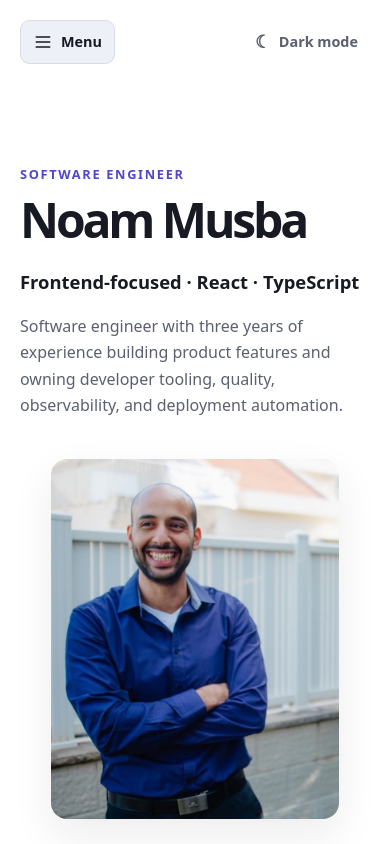
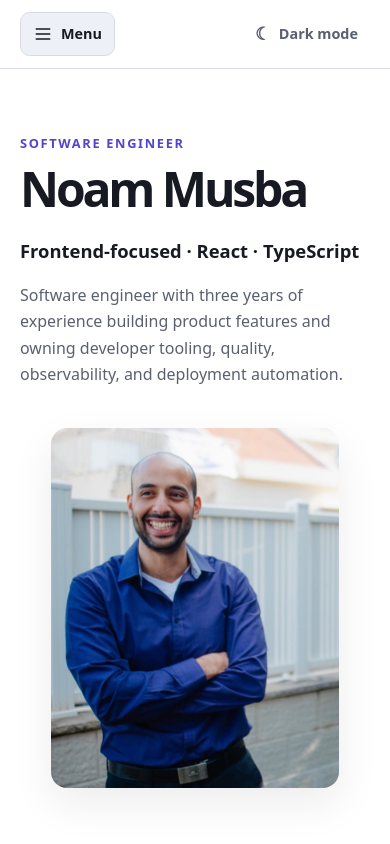
Before and after one commit to Noam-Musba/Noams-Page, a React (Vite) app: page / in a window 390 px wide. Shown: the top 844 px of the page. Built offline with nearby package versions, Linux system fonts and the light colour scheme.

Commit message:
feat: add a responsive sticky header (#19)

```diff
--- a/src/App.module.css
+++ /dev/null
@@ -1,15 +0,0 @@
-.skipLink {
-  position: absolute;
-  top: 0.5rem;
-  left: 0.5rem;
-  padding: 0.55rem 0.8rem;
-  color: var(--color-text);
-  background-color: var(--color-surface);
-  border: 1px solid var(--color-border);
-  border-radius: var(--radius-small);
-  transform: translateY(-200%);
-}
-
-.skipLink:focus {
-  transform: translateY(0);
-}
--- a/src/App.tsx
+++ b/src/App.tsx
@@ -1,4 +1,3 @@
-import styles from "./App.module.css";
 import Header from "./components/Header";
 import Main from "./components/Main";
 import Contact from "./components/Contact";
@@ -9,9 +8,6 @@ function App() {
 
   return (
     <>
-      <a className={styles.skipLink} href="#main-content">
-        Skip to main content
-      </a>
       <Header theme={theme} onThemeChange={setTheme} />
       <Main />
       <Contact />
--- a/src/components/Header.module.css
+++ b/src/components/Header.module.css
@@ -1,76 +1,44 @@
 .header {
+  position: sticky;
+  top: 0;
+  min-height: var(--sticky-header-height);
   background-color: var(--color-surface);
+  border-bottom: 1px solid var(--color-border);
+}
+
+.skipLink {
+  position: absolute;
+  top: 0.5rem;
+  left: 0.5rem;
+  padding: 0.55rem 0.8rem;
+  color: var(--color-text);
+  background-color: var(--color-surface);
+  border: 1px solid var(--color-border);
+  border-radius: var(--radius-small);
+  transform: translateY(-200%);
+}
+
+.skipLink:focus {
+  position: static;
+  display: inline-block;
+  margin: 0.5rem var(--page-gutter) 0;
+  transform: translateY(0);
 }
 
 .topBar {
+  position: relative;
   display: grid;
   grid-template-columns: minmax(0, 1fr) auto;
   grid-template-areas:
     "menu theme"
     "navigation navigation";
   align-items: center;
-  gap: 1rem;
-  padding-block: 1.25rem;
-}
-
-.hero {
-  display: grid;
-  align-items: center;
-  gap: clamp(2.5rem, 6vw, 5rem);
-  padding-block: clamp(4rem, 11vw, 8rem);
-}
-
-.profileImage {
-  display: block;
-  width: min(100%, 18rem);
-  height: auto;
-  justify-self: center;
-  border-radius: var(--radius-medium);
-  box-shadow: var(--shadow-card);
-}
-
-.eyebrow {
-  margin: 0 0 0.75rem;
-  color: var(--color-accent);
-  font-size: 0.8rem;
-  font-weight: 700;
-  letter-spacing: 0.13em;
-  text-transform: uppercase;
-}
-
-.name {
-  margin: 0;
-  font-size: clamp(3rem, 10vw, 6.5rem);
-  font-weight: 800;
-  line-height: 0.95;
-  letter-spacing: -0.065em;
-}
-
-.specialty {
-  margin: 1.5rem 0 0;
-  color: var(--color-text);
-  font-size: clamp(1.15rem, 3vw, 1.55rem);
-  font-weight: 700;
-}
-
-.introduction {
-  max-width: var(--text-width);
-  margin: 1rem 0 0;
-  color: var(--color-text-muted);
-  font-size: clamp(1rem, 2.5vw, 1.2rem);
+  column-gap: 1rem;
+  padding-block: 0.75rem;
 }
 
 @media (min-width: 60rem) {
   .topBar {
     grid-template-areas: "navigation theme";
   }
-
-  .hero {
-    grid-template-columns: minmax(0, 1fr) 20rem;
-  }
-
-  .profileImage {
-    width: 20rem;
-    justify-self: end;
-  }
 }
--- a/src/components/Header.tsx
+++ b/src/components/Header.tsx
@@ -1,8 +1,7 @@
-import profilePhoto from "../assets/profile-pic.jpg";
 import type { Theme } from "../hooks/useTheme";
 import layoutStyles from "../styles/Layout.module.css";
+import Navigation from "./Navigation";
 import styles from "./Header.module.css";
-import Navigation from "./Navigation";
 import ThemeToggle from "./ThemeToggle";
 
 type HeaderProps = {
@@ -13,31 +12,13 @@ type HeaderProps = {
 function Header({ theme, onThemeChange }: HeaderProps) {
   return (
     <header className={styles.header}>
+      <a className={styles.skipLink} href="#main-content">
+        Skip to main content
+      </a>
       <div className={layoutStyles.container}>
         <div className={styles.topBar}>
           <Navigation />
           <ThemeToggle theme={theme} onChange={onThemeChange} />
-        </div>
-        <div className={styles.hero}>
-          <div>
-            <p className={styles.eyebrow}>Software Engineer</p>
-            <h1 className={styles.name}>Noam Musba</h1>
-            <p className={styles.specialty}>
-              Frontend-focused · React · TypeScript
-            </p>
-            <p className={styles.introduction}>
-              Software engineer with three years of experience building product
-              features and owning developer tooling, quality, observability, and
-              deployment automation.
-            </p>
-          </div>
-          <img
-            className={styles.profileImage}
-            src={profilePhoto}
-            alt="Noam Musba smiling"
-            width={720}
-            height={900}
-          />
         </div>
       </div>
     </header>
--- /dev/null
+++ b/src/components/Hero.module.css
@@ -0,0 +1,61 @@
+.heroSection {
+  background-color: var(--color-surface);
+}
+
+.hero {
+  display: grid;
+  align-items: center;
+  gap: clamp(2.5rem, 6vw, 5rem);
+  padding-block: clamp(4rem, 11vw, 8rem);
+}
+
+.profileImage {
+  display: block;
+  width: min(100%, 18rem);
+  height: auto;
+  justify-self: center;
+  border-radius: var(--radius-medium);
+  box-shadow: var(--shadow-card);
+}
+
+.eyebrow {
+  margin: 0 0 0.75rem;
+  color: var(--color-accent);
+  font-size: 0.8rem;
+  font-weight: 700;
+  letter-spacing: 0.13em;
+  text-transform: uppercase;
+}
+
+.name {
+  margin: 0;
+  font-size: clamp(3rem, 10vw, 6.5rem);
+  font-weight: 800;
+  line-height: 0.95;
+  letter-spacing: -0.065em;
+}
+
+.specialty {
+  margin: 1.5rem 0 0;
+  color: var(--color-text);
+  font-size: clamp(1.15rem, 3vw, 1.55rem);
+  font-weight: 700;
+}
+
+.introduction {
+  max-width: var(--text-width);
+  margin: 1rem 0 0;
+  color: var(--color-text-muted);
+  font-size: clamp(1rem, 2.5vw, 1.2rem);
+}
+
+@media (min-width: 60rem) {
+  .hero {
+    grid-template-columns: minmax(0, 1fr) 20rem;
+  }
+
+  .profileImage {
+    width: 20rem;
+    justify-self: end;
+  }
+}
--- /dev/null
+++ b/src/components/Hero.tsx
@@ -0,0 +1,35 @@
+import profilePhoto from "../assets/profile-pic.jpg";
+import layoutStyles from "../styles/Layout.module.css";
+import styles from "./Hero.module.css";
+
+function Hero() {
+  return (
+    <div className={styles.heroSection}>
+      <div className={layoutStyles.container}>
+        <div className={styles.hero}>
+          <div>
+            <p className={styles.eyebrow}>Software Engineer</p>
+            <h1 className={styles.name}>Noam Musba</h1>
+            <p className={styles.specialty}>
+              Frontend-focused · React · TypeScript
+            </p>
+            <p className={styles.introduction}>
+              Software engineer with three years of experience building product
+              features and owning developer tooling, quality, observability, and
+              deployment automation.
+            </p>
+          </div>
+          <img
+            className={styles.profileImage}
+            src={profilePhoto}
+            alt="Noam Musba smiling"
+            width={720}
+            height={900}
+          />
+        </div>
+      </div>
+    </div>
+  );
+}
+
+export default Hero;
--- a/src/components/Main.tsx
+++ b/src/components/Main.tsx
@@ -1,18 +1,22 @@
 import Background from "./Background";
 import EngineeringHighlights from "./EngineeringHighlights";
 import Experience from "./Experience";
+import Hero from "./Hero";
 import Skills from "./Skills";
 import SideQuests from "./SideQuests";
 import layoutStyles from "../styles/Layout.module.css";
 
 function Main() {
   return (
-    <main id="main-content" className={layoutStyles.container} tabIndex={-1}>
-      <Experience />
-      <Skills />
-      <EngineeringHighlights />
-      <Background />
-      <SideQuests />
+    <main id="main-content" tabIndex={-1}>
+      <Hero />
+      <div className={layoutStyles.container}>
+        <Experience />
+        <Skills />
+        <EngineeringHighlights />
+        <Background />
+        <SideQuests />
+      </div>
     </main>
   );
 }
--- a/src/components/Navigation.module.css
+++ b/src/components/Navigation.module.css
@@ -62,6 +62,17 @@
   background-color: var(--color-accent-soft);
 }
 
+@media (width < 60rem) {
+  .navigation[data-open] {
+    position: absolute;
+    inset-block-start: 100%;
+    inset-inline: calc(-1 * var(--page-gutter));
+    padding: 0.5rem var(--page-gutter) 1rem;
+    background-color: var(--color-surface);
+    border-bottom: 1px solid var(--color-border);
+  }
+}
+
 @media (min-width: 60rem) {
   .menuButton {
     display: none;
--- a/src/components/SideQuests.module.css
+++ b/src/components/SideQuests.module.css
@@ -34,23 +34,17 @@
 }
 
 .card {
-  position: relative;
   display: flex;
   flex-direction: column;
   padding: clamp(1.35rem, 4vw, 2rem);
   overflow: hidden;
-  background-color: var(--color-surface);
+  background:
+    linear-gradient(var(--card-accent), var(--card-accent)) top / 100% 0.3rem
+      no-repeat,
+    var(--color-surface);
   border: 1px solid var(--color-border);
   border-radius: var(--radius-medium);
   box-shadow: var(--shadow-card);
-}
-
-.card::before {
-  position: absolute;
-  inset: 0 0 auto;
-  height: 0.3rem;
-  background-color: var(--card-accent);
-  content: "";
 }
 
 .archiveCard {
--- a/src/index.css
+++ b/src/index.css
@@ -27,6 +27,8 @@
   --content-width: 72rem;
   --text-width: 46rem;
   --page-gutter: clamp(1.25rem, 4vw, 2.5rem);
+  --sticky-header-height: 4.3125rem;
+  --anchor-scroll-gap: 1rem;
   --radius-small: 0.6rem;
   --radius-medium: 1rem;
 }
@@ -46,6 +48,9 @@
 }
 
 html {
+  scroll-padding-top: calc(
+    var(--sticky-header-height) + var(--anchor-scroll-gap)
+  );
   background-color: var(--color-background);
 }
 
```
Also changed, not shown: 1 other file (tests, documents, lock files or other folders).
